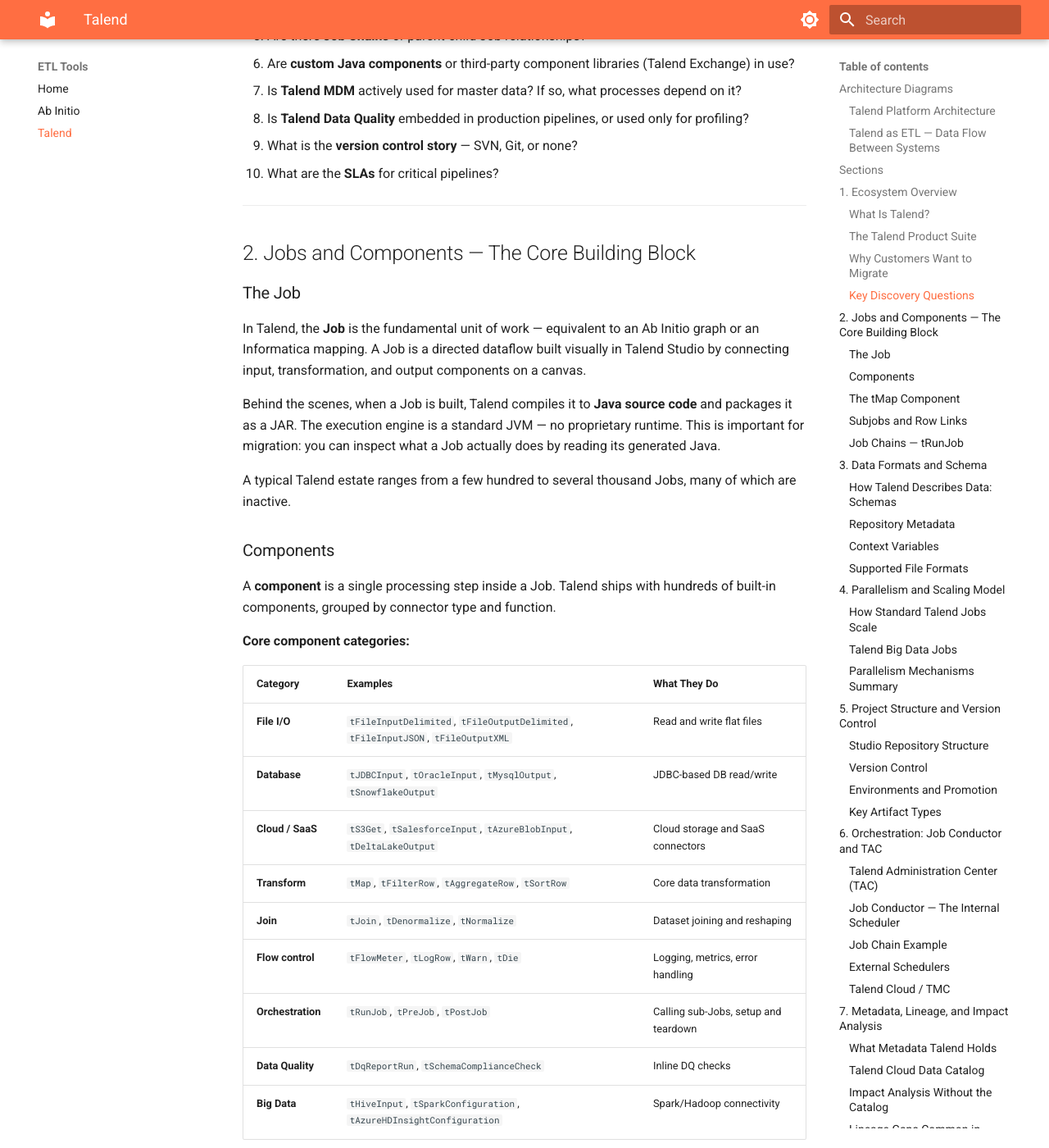
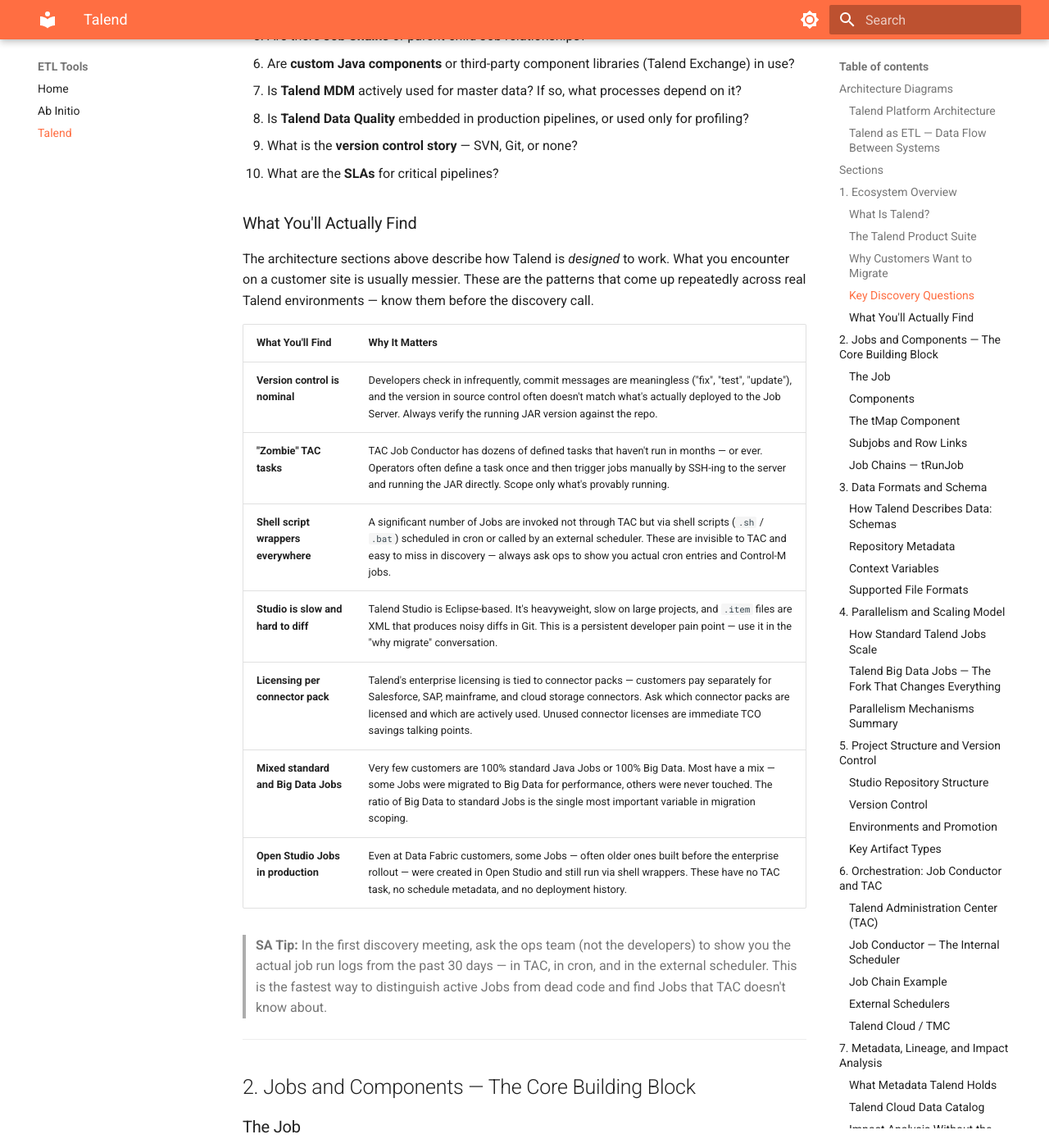
Before and after one commit to DataTechBridge-Projects/databricks-trainer, an MkDocs documentation site: the page built from docs/etl/talend.md, in a window 1280 px wide and 1400 px high, scrolled down 3844 px. Shown: the whole window at 82% size. Built offline with MkDocs 1.6.1 and Material for MkDocs 9.7.7, drawn with Linux system fonts in a browser that asks for light colours; some of the changed text lies outside the part shown.

Commit message:
publish: update course content

```diff
--- a/docs/etl/talend.md
+++ b/docs/etl/talend.md
@@ -174,6 +174,22 @@
 9. What is the **version control story** — SVN, Git, or none?
 10. What are the **SLAs** for critical pipelines?
 
+### What You'll Actually Find
+
+The architecture sections above describe how Talend is *designed* to work. What you encounter on a customer site is usually messier. These are the patterns that come up repeatedly across real Talend environments — know them before the discovery call.
+
+| What You'll Find | Why It Matters |
+|-----------------|---------------|
+| **Version control is nominal** | Developers check in infrequently, commit messages are meaningless ("fix", "test", "update"), and the version in source control often doesn't match what's actually deployed to the Job Server. Always verify the running JAR version against the repo. |
+| **"Zombie" TAC tasks** | TAC Job Conductor has dozens of defined tasks that haven't run in months — or ever. Operators often define a task once and then trigger jobs manually by SSH-ing to the server and running the JAR directly. Scope only what's provably running. |
+| **Shell script wrappers everywhere** | A significant number of Jobs are invoked not through TAC but via shell scripts (`.sh` / `.bat`) scheduled in cron or called by an external scheduler. These are invisible to TAC and easy to miss in discovery — always ask ops to show you actual cron entries and Control-M jobs. |
+| **Studio is slow and hard to diff** | Talend Studio is Eclipse-based. It's heavyweight, slow on large projects, and `.item` files are XML that produces noisy diffs in Git. This is a persistent developer pain point — use it in the "why migrate" conversation. |
+| **Licensing per connector pack** | Talend's enterprise licensing is tied to connector packs — customers pay separately for Salesforce, SAP, mainframe, and cloud storage connectors. Ask which connector packs are licensed and which are actively used. Unused connector licenses are immediate TCO savings talking points. |
+| **Mixed standard and Big Data Jobs** | Very few customers are 100% standard Java Jobs or 100% Big Data. Most have a mix — some Jobs were migrated to Big Data for performance, others were never touched. The ratio of Big Data to standard Jobs is the single most important variable in migration scoping. |
+| **Open Studio Jobs in production** | Even at Data Fabric customers, some Jobs — often older ones built before the enterprise rollout — were created in Open Studio and still run via shell wrappers. These have no TAC task, no schedule metadata, and no deployment history. |
+
+> **SA Tip:** In the first discovery meeting, ask the ops team (not the developers) to show you the actual job run logs from the past 30 days — in TAC, in cron, and in the external scheduler. This is the fastest way to distinguish active Jobs from dead code and find Jobs that TAC doesn't know about.
+
 ---
 
 ## 2. Jobs and Components — The Core Building Block
@@ -311,7 +327,9 @@
 
 > **SA Tip:** When a customer says their Talend Jobs are "slow," this is usually why — they're running large data volumes through a single Java process. Right-sizing the Databricks cluster will often deliver order-of-magnitude performance improvement without any code optimization. Use this as a TCO and performance narrative.
 
-### Talend Big Data Jobs
+### Talend Big Data Jobs — The Fork That Changes Everything
+
+**Ask this question first, before any other scoping:** *"Are your Jobs standard Java Jobs or Big Data (Spark) Jobs?"* The answer bifurcates the entire migration approach.
 
 Customers on the **Talend Big Data** edition can configure Jobs to run on a Spark cluster (on-prem YARN, AWS EMR, Azure HDInsight, or Databricks). In this mode:
 
@@ -319,7 +337,15 @@
 - A `tSparkConfiguration` or `tAzureDatabricksConfiguration` component provides cluster connection details
 - Components like `tHiveInput`, `tSparkOutput`, and `tMap` generate Spark-native operations
 
-> **SA Tip:** If the customer is already running Talend Big Data Jobs on Databricks, they have a hybrid architecture — Talend as the IDE, Databricks as the runtime. Migration in this case is more about eliminating Talend Studio as a dependency than re-platforming the execution engine. The Spark logic may be largely reusable.
+The migration effort is fundamentally different depending on which mode a Job uses:
+
+| Job Type | What Migration Looks Like | Relative Effort |
+|----------|--------------------------|-----------------|
+| **Standard Java Job** | Full rewrite — every `tMap`, Routine, and component must be re-implemented in PySpark or SQL | High |
+| **Big Data Job on YARN / EMR / HDInsight** | Repoint cluster config (`tSparkConfiguration` → Databricks cluster); validate Spark logic still works | Low–Medium |
+| **Big Data Job already on Databricks** | Remove Talend Studio as the orchestration layer; the execution logic is already running on Databricks | Low — dependency elimination only |
+
+> **SA Tip:** If the customer is already running Talend Big Data Jobs on Databricks, you're not migrating a workload — you're eliminating a license. The pitch is: "You're paying Talend to be an IDE wrapper around Databricks. Let's cut the wrapper." That's a very different conversation than a full ETL replatform, and it's a much easier win to scope and close.
 
 ### Parallelism Mechanisms Summary
 
```
